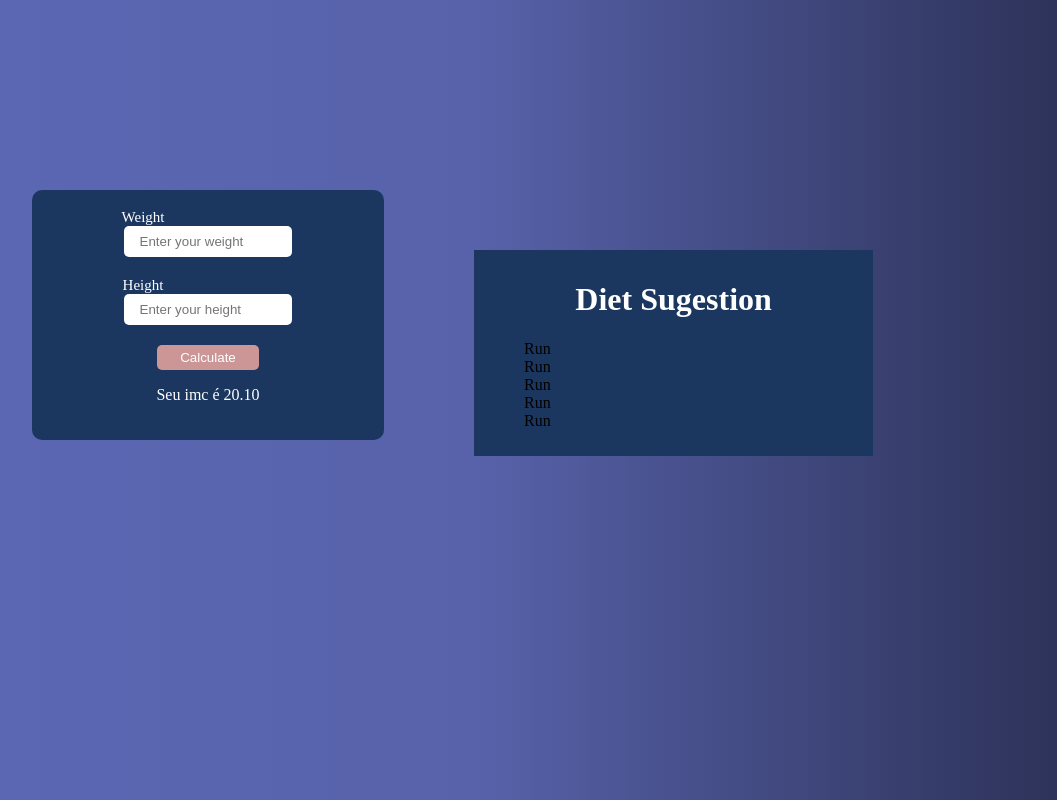
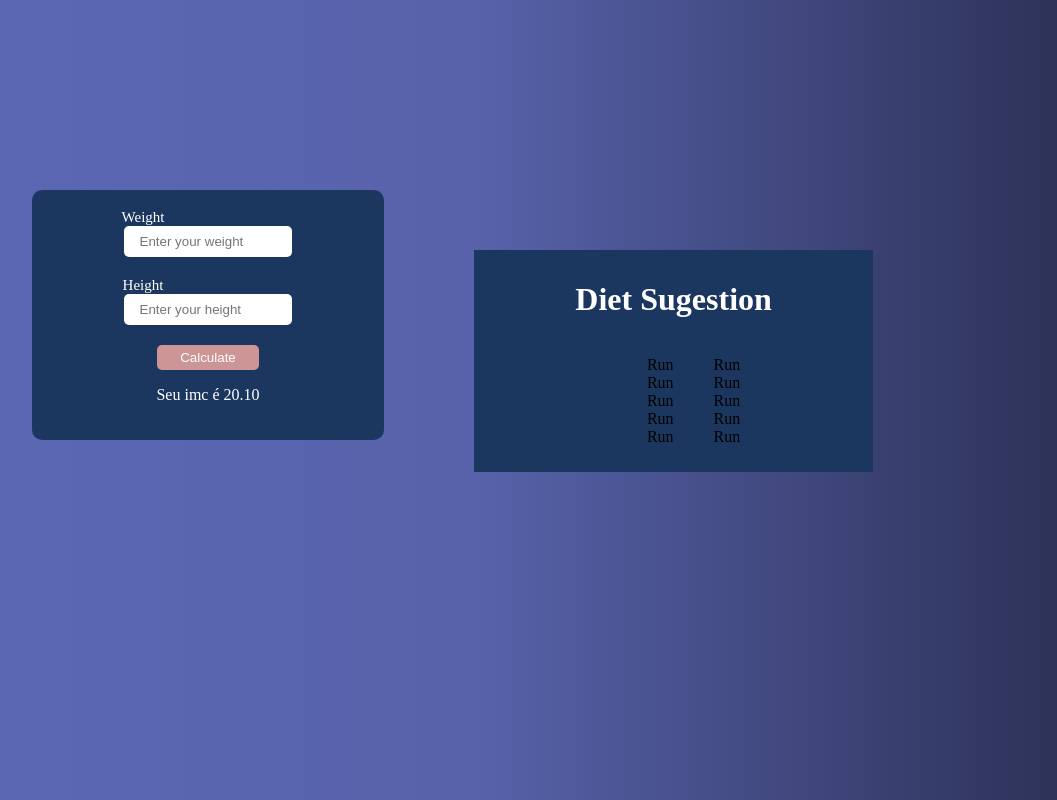
Before and after one commit to vicenteprogammer/imc-caculator-with-IA, a React (Vite) app in the folder front-end/: page / in a window 1280 px wide. Shown: the whole page, without its empty margins (166-1223 px from the left). Built offline with nearby package versions, Linux system fonts and the light colour scheme; a web font is replaced by a local one.

Commit message:
update resultBox

```diff
--- a/front-end/src/components/ResultBox/ResultBox.tsx
+++ b/front-end/src/components/ResultBox/ResultBox.tsx
@@ -4,7 +4,11 @@ const ResultBox = () =>{
     return(
         <div className={styles.resultBox}>
             <h1 className={styles.h1} >Diet Sugestion</h1>
-            <ListRecomend/>
+            <div className={styles.list}>
+                <ListRecomend/>
+                <ListRecomend/>
+
+            </div>
         </div>
     )
 }
--- a/front-end/src/components/ResultBox/styles.module.css
+++ b/front-end/src/components/ResultBox/styles.module.css
@@ -9,3 +9,10 @@
     color: white;
     text-align: center;
 }
+
+.list{
+    display: flex;
+    flex-direction: row;
+    justify-content: center;
+    align-items: center;
+}
```
